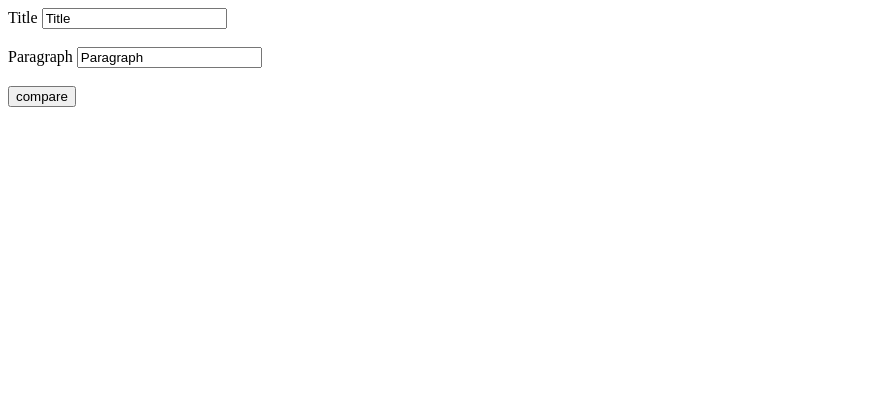
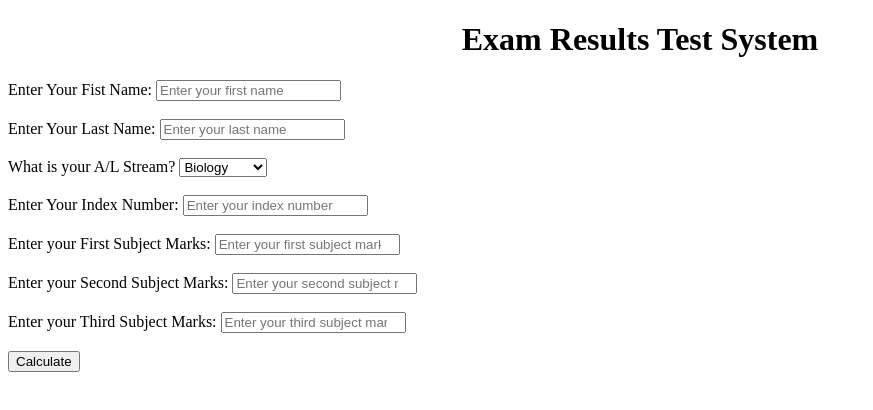
Before and after one commit to vinuwa98/Tutor, a plain HTML site: page js1/index.html in a window 1280 px wide. Shown: the whole page, without its empty margins (0-873 px from the left). Drawn offline with Linux system fonts and the light colour scheme.

Commit message:
Update index.html

```diff
--- a/js1/index.html
+++ b/js1/index.html
@@ -9,37 +9,104 @@
 </head>
 <body>
 
-    <label for "title">Title</label>
-    <input type="text" id="title" value="Title" />
+    <h1 style="text-align: center;"> Exam Results Test System </h1>
 
+    <label>Enter Your Fist Name: </label>
+    <input type="text" id="fname" placeholder="Enter your first name" required>
     <br>
     <br>
-
-    <label for "paragraph">Paragraph</label>
-    <input type="text" class="paragraph" value="Paragraph" />
-
+    <label>Enter Your Last Name: </label>
+    <input type="text" id="lname" placeholder="Enter your last name" required>
     <br>
     <br>
-
-    <button onclick="compare()">compare</button>
-
+    <label>What is your A/L Stream? </label>
+    <select id="options" name="options">
+        <option value="Biology">Biology</option>
+        <option value="Maths">Maths</option>
+        <option value="Commerce">Commerce</option>
+        <option value="Art">Art</option>
+        <option value="Tech">Tech</option>
+    </select>
     <br>
     <br>
+    <label>Enter Your Index Number: </label>
+    <input type="number" id="index" placeholder="Enter your index number" required>
+    <br>
+    <br>
+    <label>Enter your First Subject Marks: </label>
+    <input type="number" id="sub1" placeholder="Enter your first subject marks" required>
+    <br>
+    <br>
+    <label>Enter your Second Subject Marks: </label>
+    <input type="number" id="sub2" placeholder="Enter your second subject marks" required>
+    <br>
+    <br>
+    <label>Enter your Third Subject Marks: </label>
+    <input type="number" id="sub3" placeholder="Enter your third subject marks" required>
+    <br>
+    <br>
+    <button id="btn" onclick="calculate()">Calculate</button>
+    <br>
+    <br>
+    <div id = "fullname"></div>
+    <br>
+    <div id="shownIndex"></div>
+    <br>
+    <div id="shownStream"></div>
+    <br>
+    <div id="shownStream"></div>
+    <br>
+    <h1 id="resultsShow"> </h1>
+    <br>
+    <div id="resultsShowDiv"></div>
+    <script>
+        function calculate() {
+            // Get name
+            let fname = document.getElementById("fname").value;
+            let lname = document.getElementById("lname").value;
+            let fullname = fname + " " + lname;
 
-    <div id="result"></div>
+            // Show full name
+            document.getElementById("fullname").innerHTML = "Your Full Name is: " + fullname;
 
-    <script>
-        function compare() {
-            let val1 = document.getElementById("title").value;
-            let val2 = document.querySelector(".paragraph").value;
-            console.log(val1, val2);
+            // Get and show index number
+            let index = document.getElementById("index").value;
+            document.getElementById("shownIndex").innerHTML = "Your Index Number is: " + index;
 
-            if (val1 == val2) {
-                document.getElementById("result").innerHTML = "The values are equal.";
-            } else {
-                document.getElementById("result").innerHTML = "The values are not equal.";
+            // Get and show stream
+            let stream = document.getElementById("options").value;
+            document.getElementById("shownStream").innerHTML = "Your A/L Stream is: " + stream;
+
+            // Get subject marks
+            let sub1 = parseInt(document.getElementById("sub1").value);
+            let sub2 = parseInt(document.getElementById("sub2").value);
+            let sub3 = parseInt(document.getElementById("sub3").value);
+
+            // Check if all fields are filled
+            if (fname == "" || lname == "" || index == "" || stream == "" ||
+                isNaN(sub1) || isNaN(sub2) || isNaN(sub3)) {
+                alert("Please fill all the fields.");
+                return;
             }
+
+            // Display header
+            document.getElementById("resultsShow").innerHTML = "Your Results are: ";
+
+            // Function to calculate grade
+            function getGrade(mark) {
+                if (mark < 35) return "F";
+                else if (mark < 50) return "C";
+                else if (mark < 75) return "B";
+                else return "A";
+            }
+
+            // Display results
+            document.getElementById("resultsShowDiv").innerHTML =
+                "Subject 1 Grade: " + getGrade(sub1) + "<br>" +
+                "Subject 2 Grade: " + getGrade(sub2) + "<br>" +
+                "Subject 3 Grade: " + getGrade(sub3);
         }
     </script>
+
 </body>
 </html>
```
